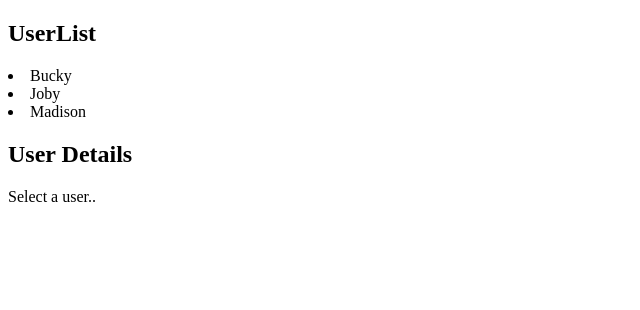
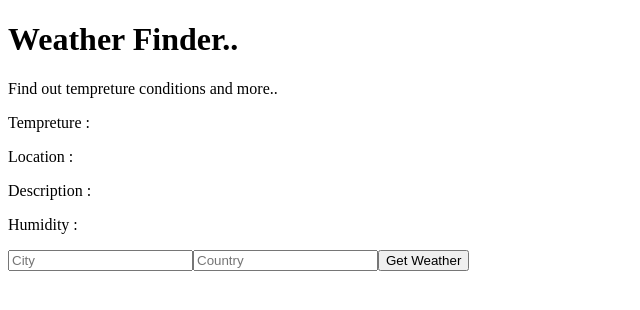
Before and after one commit to GursheenUbeja/reactReduxExample, a React app: page / in a window 1280 px wide. Shown: the top 310 px of the page, without its empty margins (0-640 px from the left). Built offline with nearby package versions, Linux system fonts and the light colour scheme.

Commit message:
Consuming weather API

```diff
--- /dev/null
+++ b/DisplayForm.jsx
@@ -0,0 +1,18 @@
+import React from 'react';
+
+class DisplayForm extends React.Component{
+
+    render(){
+
+        return(
+            <div>
+                <form>
+                 <input type = "text"  name = "city" placeholder = "City" />
+                 <input type = "text"  name = "country" placeholder =  "Country" />
+                 <button name= "Get Weather" onClick = {this.props.getWeather}>Get Weather</button>
+                 </form>
+            </div>
+        );
+    }
+}
+export default DisplayForm;
--- /dev/null
+++ b/Titles.jsx
@@ -0,0 +1,16 @@
+import React from 'react';
+import DisplayForm  from './DisplayForm.jsx';
+import Weather  from './Weather.jsx';
+
+class Titles extends React.Component {
+   render() {
+      return (
+         <div>
+           <h1>Weather Finder..</h1>
+           <p>Find out tempreture conditions and more..</p>
+         </div>
+
+      );
+   }
+}
+export default Titles;
--- /dev/null
+++ b/Weather.jsx
@@ -0,0 +1,19 @@
+    import React from 'react';
+
+class Weather extends React.Component{
+
+    render(){
+debugger;
+        return(
+            <div>
+               <p>Tempreture : {this.props.tempreture}</p>
+               <p>Location : {this.props.city}</p>
+                    <p>{this.props.country}</p>
+                    <p>Description :    {this.props.description}</p>
+                    <p>Humidity : {this.props.humidity}</p>
+               <p>{this.props.error}</p>
+            </div>
+        );
+    }
+}
+export default Weather;
--- /dev/null
+++ b/WeatherApp.jsx
@@ -0,0 +1,65 @@
+import React from 'react';
+import Titles from './Titles.jsx';
+import DisplayForm  from './DisplayForm.jsx';
+import Weather  from './Weather.jsx';
+
+const API_KEY = '59cbfeaba9c01374870ed374382aaa20';
+class WeatherApp extends React.Component {
+
+
+    constructor(props) {
+        super(props);
+        this.getWeather = this.getWeather.bind(this);
+        this.state = {
+                tempreture : null,
+                city : null,
+                country : null,
+                humidity : null,
+                description : null,
+                error : null
+        }
+    }
+
+
+    async getWeather(e){
+        debugger;
+        e.preventDefault();
+        const city = 'London';
+        const country = 'uk';
+        const api_call = await fetch('https://cors.io/?http://samples.openweathermap.org/data/2.5/weather?q=${city},${country}&appid=${API_KEY}');
+        const data = await api_call.json();
+        console.log(data);
+
+
+        this.setState({
+            tempreture : data.main.temp,
+            city : data.name,
+            country : data.sys.country,
+            humidity: data.main.humidity,
+            description : data.weather[0].description,
+            error :""
+
+        });
+
+
+    }
+
+   render() {
+      return (
+         <div>
+            <Titles />
+            <Weather
+                tempreture = {this.state.tempreture}
+                city = {this.state.city}
+                country = {this.state.country}
+                humidity = {this.state.humidity}
+                description = {this.state.description}
+                error = {this.state.error}
+                />
+            <DisplayForm getWeather = {this.getWeather}/>
+         </div>
+
+      );
+   }
+}
+export default WeatherApp;
--- a/main.js
+++ b/main.js
@@ -3,9 +3,11 @@ import ReactDOM from 'react-dom';
 import Gursheen from './App.jsx';
 import Movie from './Movies.jsx';
 import UserApp from './UserApp.jsx';
+import WeatherApp from './WeatherApp.jsx';
 import {createStore} from 'redux';
 import allReducers from './reducers/index.jsx'
 import {Provider} from 'react-redux';
+
 
 import Board from './Board.jsx';
 
@@ -13,6 +15,6 @@ const store = createStore(allReducers);
 
 ReactDOM.render(
     <Provider store = {store}>
-    <UserApp />
+ <WeatherApp/>
 </Provider>
 , document.getElementById('app'));
--- a/package.json
+++ b/package.json
@@ -13,6 +13,7 @@
     "babel-loader": "^7.1.2",
     "babel-preset-es2015": "^6.24.1",
     "babel-preset-react": "^6.24.1",
+    "bootstrap": "^3.3.7",
     "react": "^16.2.0",
     "react-dom": "^16.2.0",
     "react-redux": "^5.0.7",
```
Also changed, not shown: 2 other files (tests, documents, lock files or other folders).
